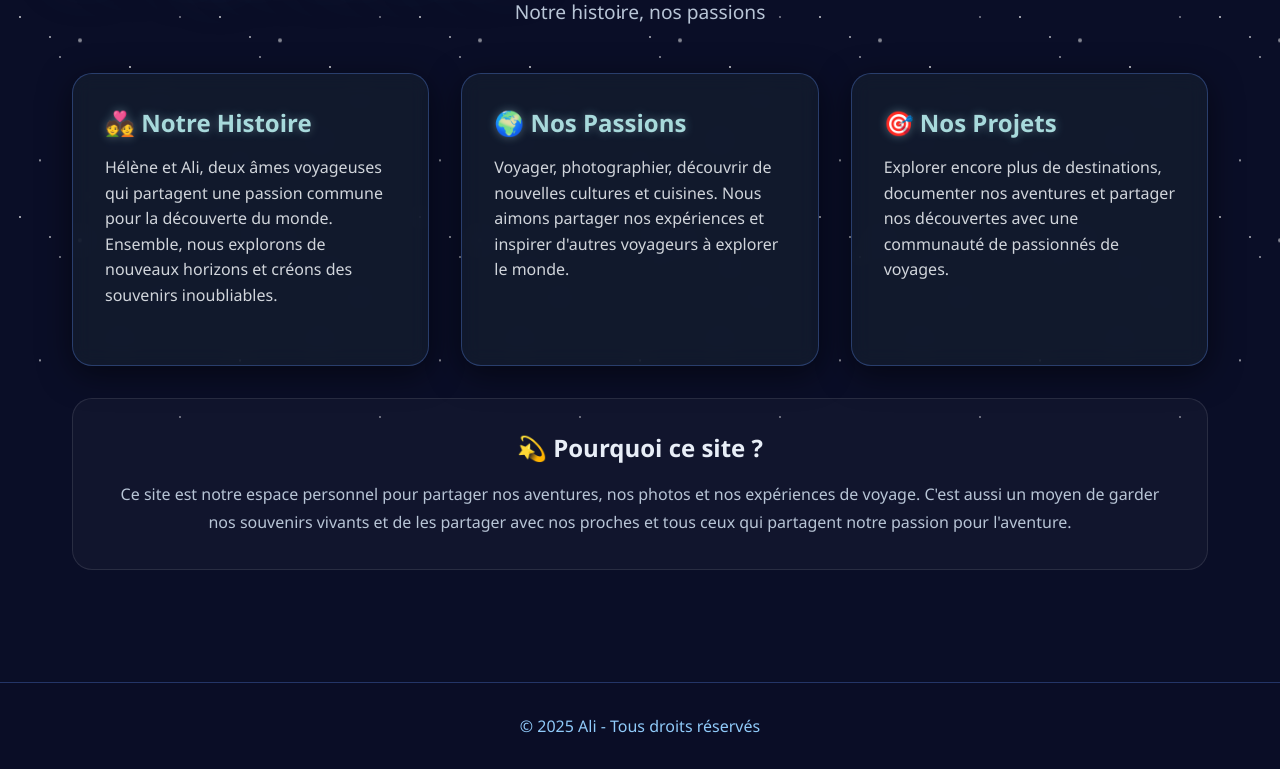
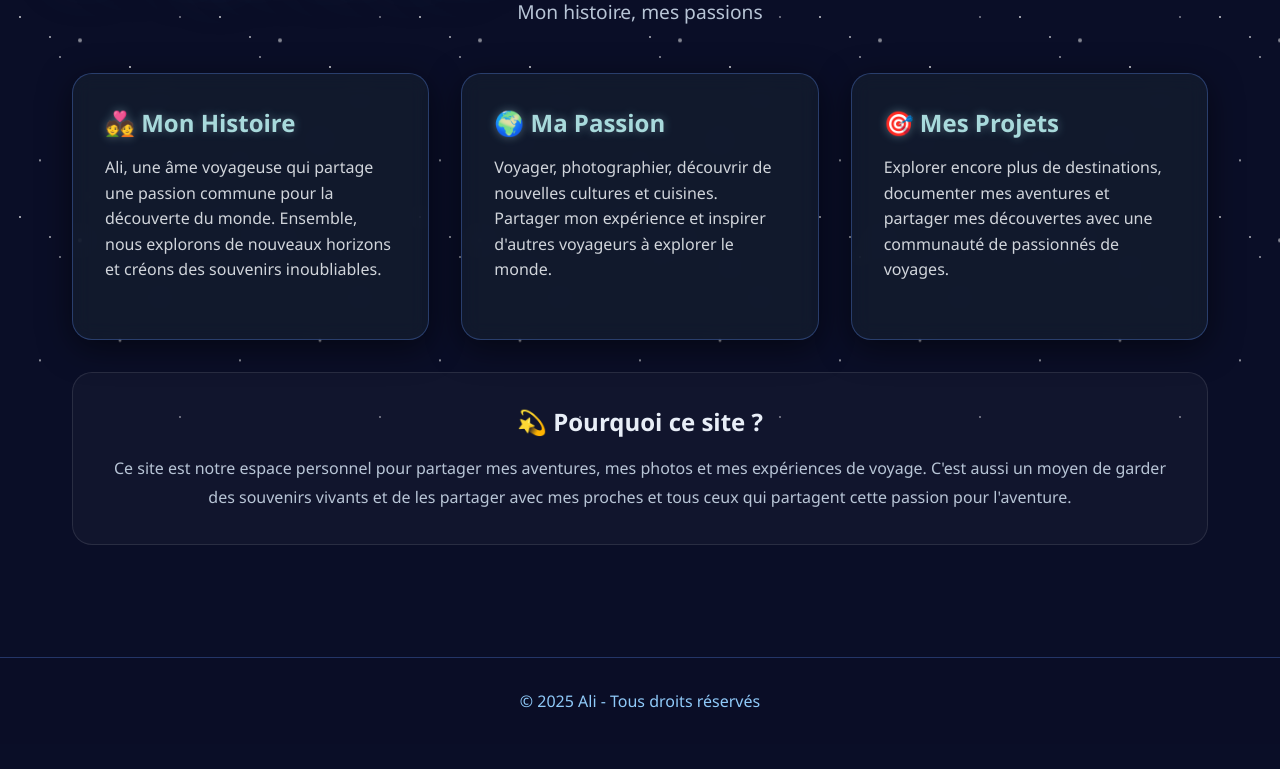
Before and after one commit to Al-bel/ali-bel.github.io, a plain HTML site: page apropos.html in a window 1280 px wide. Shown: the part 313-1082 px from the top of the page. After the commit the page ends 1057 px from the top, so only its background shows below. Drawn offline with Linux system fonts and the light colour scheme.

Commit message:
Change 'Nous' to 'Moi' in apropos.html

```diff
--- a/apropos.html
+++ b/apropos.html
@@ -23,29 +23,29 @@
     </nav>
 
     <main class="container">
-        <h1 class="title-glow">À Propos de Nous</h1>
-        <p style="text-align: center; margin-bottom: 3rem; font-size: 1.2rem; color: #b8c5d6;">Notre histoire, nos passions</p>
+        <h1 class="title-glow">À Propos de moi</h1>
+        <p style="text-align: center; margin-bottom: 3rem; font-size: 1.2rem; color: #b8c5d6;">Mon histoire, mes passions</p>
 
         <div class="cards-grid">
             <div class="card">
-                <h3>💑 Notre Histoire</h3>
-                <p>Hélène et Ali, deux âmes voyageuses qui partagent une passion commune pour la découverte du monde. Ensemble, nous explorons de nouveaux horizons et créons des souvenirs inoubliables.</p>
+                <h3>💑 Mon Histoire</h3>
+                <p>Ali, une âme voyageuse qui partage une passion commune pour la découverte du monde. Ensemble, nous explorons de nouveaux horizons et créons des souvenirs inoubliables.</p>
             </div>
 
             <div class="card">
-                <h3>🌍 Nos Passions</h3>
-                <p>Voyager, photographier, découvrir de nouvelles cultures et cuisines. Nous aimons partager nos expériences et inspirer d'autres voyageurs à explorer le monde.</p>
+                <h3>🌍 Ma Passion</h3>
+                <p>Voyager, photographier, découvrir de nouvelles cultures et cuisines. Partager mon expérience et inspirer d'autres voyageurs à explorer le monde.</p>
             </div>
 
             <div class="card">
-                <h3>🎯 Nos Projets</h3>
-                <p>Explorer encore plus de destinations, documenter nos aventures et partager nos découvertes avec une communauté de passionnés de voyages.</p>
+                <h3>🎯 Mes Projets</h3>
+                <p>Explorer encore plus de destinations, documenter mes aventures et partager mes découvertes avec une communauté de passionnés de voyages.</p>
             </div>
         </div>
 
         <div style="background: rgba(255, 255, 255, 0.03); border-radius: 20px; padding: 2rem; margin-top: 2rem; border: 1px solid rgba(255, 255, 255, 0.1);">
             <h2 style="text-align: center; color: #e8eef7; margin-bottom: 1rem;">💫 Pourquoi ce site ?</h2>
-            <p style="text-align: center; color: #b8c5d6; line-height: 1.8;">Ce site est notre espace personnel pour partager nos aventures, nos photos et nos expériences de voyage. C'est aussi un moyen de garder nos souvenirs vivants et de les partager avec nos proches et tous ceux qui partagent notre passion pour l'aventure.</p>
+            <p style="text-align: center; color: #b8c5d6; line-height: 1.8;">Ce site est notre espace personnel pour partager mes aventures, mes photos et mes expériences de voyage. C'est aussi un moyen de garder des souvenirs vivants et de les partager avec mes proches et tous ceux qui partagent cette passion pour l'aventure.</p>
         </div>
     </main>
 
```
